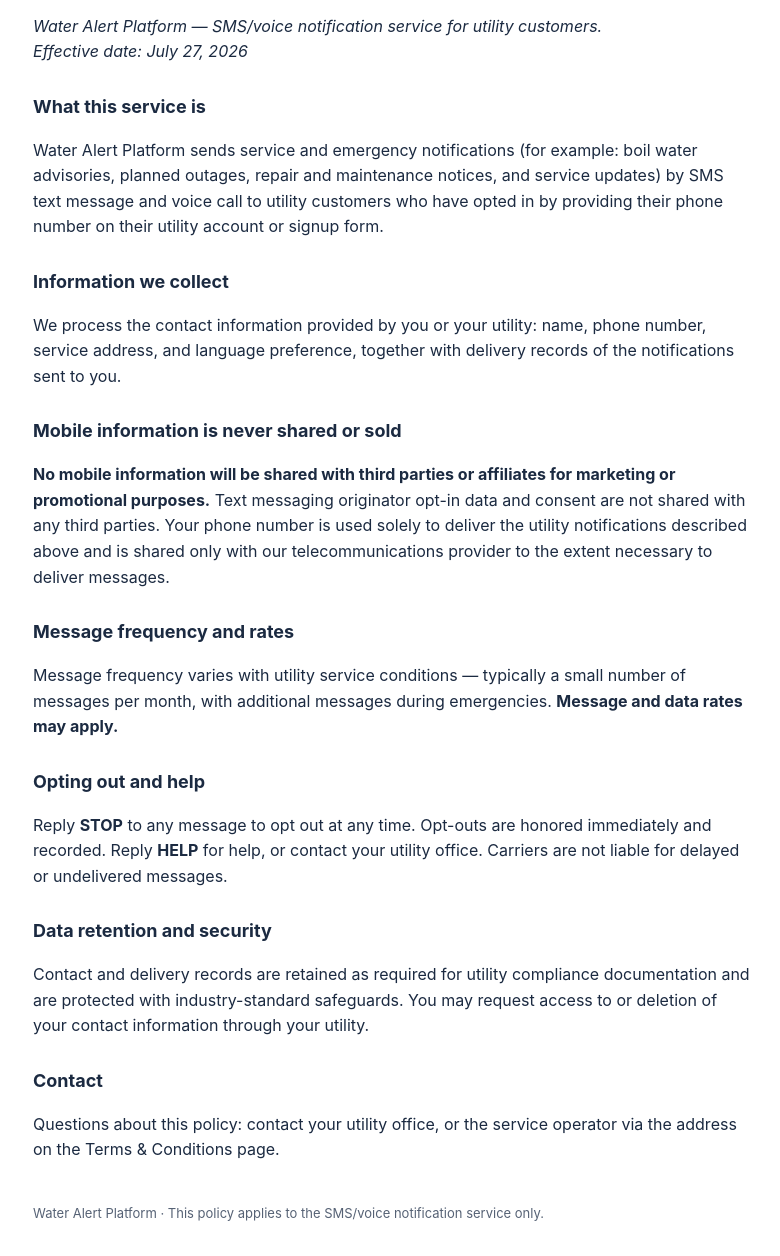
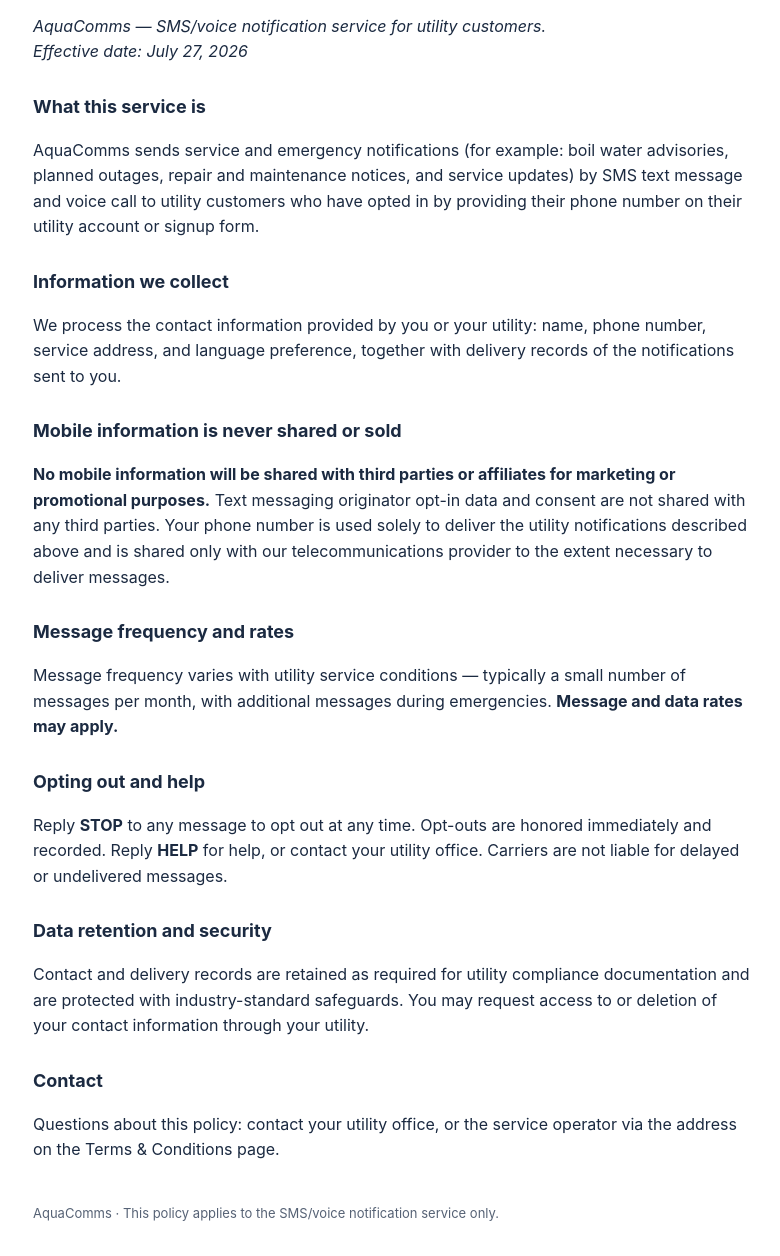
Before and after one commit to aquacomms/aquacomms.github.io, a plain HTML site: page privacy.html in a window 1280 px wide. Shown: the part 89-1345 px from the top of the page, without its empty margins (247-1027 px from the left). Drawn offline with Linux system fonts and the light colour scheme.

Commit message:
Update privacy.html (AquaComms branding)

```diff
--- a/privacy.html
+++ b/privacy.html
@@ -3,7 +3,7 @@
 <head>
 <meta charset="utf-8" />
 <meta name="viewport" content="width=device-width, initial-scale=1" />
-<title>Privacy Policy — Water Alert Platform</title>
+<title>Privacy Policy — AquaComms</title>
 <style>
   body{font-family:-apple-system,BlinkMacSystemFont,"Segoe UI",Roboto,Arial,sans-serif;max-width:720px;margin:0 auto;padding:32px 20px;color:#1b2a41;line-height:1.6}
   h1{font-size:24px}h2{font-size:18px;margin-top:28px}
@@ -12,11 +12,11 @@
 </head>
 <body>
 <h1>Privacy Policy</h1>
-<p><em>Water Alert Platform — SMS/voice notification service for utility customers.<br />
+<p><em>AquaComms — SMS/voice notification service for utility customers.<br />
 Effective date: July 27, 2026</em></p>
 
 <h2>What this service is</h2>
-<p>Water Alert Platform sends service and emergency notifications (for example: boil
+<p>AquaComms sends service and emergency notifications (for example: boil
 water advisories, planned outages, repair and maintenance notices, and service
 updates) by SMS text message and voice call to utility customers who have opted in
 by providing their phone number on their utility account or signup form.</p>
@@ -52,7 +52,7 @@
 <p>Questions about this policy: contact your utility office, or the service operator
 via the address on the Terms &amp; Conditions page.</p>
 
-<footer>Water Alert Platform · This policy applies to the SMS/voice notification
+<footer>AquaComms · This policy applies to the SMS/voice notification
 service only.</footer>
 </body>
 </html>
```
